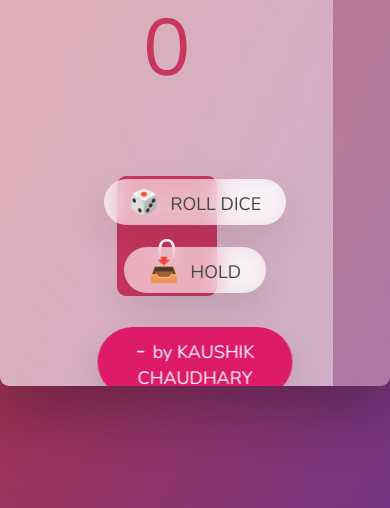
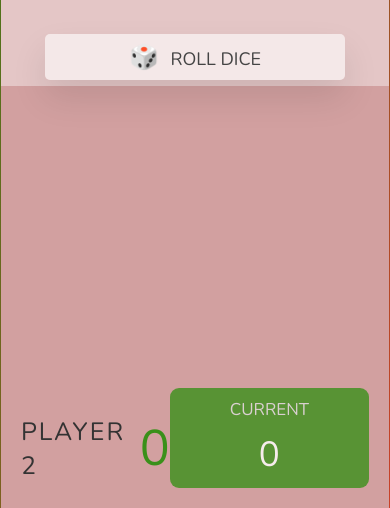
Before and after one commit to kaushikbchaudhary/pigGame, a plain HTML site: page index.html in a window 390 px wide. Shown: the part 336-844 px from the top of the page. Drawn offline with nearby package versions, Linux system fonts and the light colour scheme.

Commit message:
responsiv layouts

```diff
--- a/index.html
+++ b/index.html
@@ -5,6 +5,11 @@
     <meta name="viewport" content="width=device-width, initial-scale=1.0" />
     <meta http-equiv="X-UA-Compatible" content="ie=edge" />
     <link rel="stylesheet" href="style.css" />
+    <link
+      rel="stylesheet"
+      media="screen and (max-width: 580px)"
+      href="mobail.css"
+    />
     <title>Pig Game</title>
   </head>
   <body>
--- /dev/null
+++ b/mobail.css
@@ -0,0 +1,72 @@
+main {
+  height: 100%;
+  border-radius: 0%;
+  margin: 0.1rem;
+  flex-direction: column;
+  filter: none;
+  background-color: rgb(210, 160, 160);
+}
+
+.player {
+  padding: 0.5rem;
+}
+/* ELEMENTS */
+.name {
+  font-size: 2.5rem;
+  letter-spacing: 2px;
+  word-spacing: 30px;
+  margin-bottom: 5px;
+}
+.score {
+  font-size: 5rem;
+  margin-bottom: 5px;
+  /* margin: 30px; */
+}
+.current {
+  width: 75%;
+  padding: 1rem;
+}
+
+/* ABSOLUTE POSITIONED ELEMENTS */
+.btn {
+  backdrop-filter: none;
+
+  border-radius: 5px;
+  width: 10rem;
+}
+.btn--hold {
+  top: 8rem;
+  left: 50%;
+  width: 30rem;
+}
+.btn--new {
+  top: 2rem;
+  left: 50%;
+  width: 30rem;
+}
+.btn--roll {
+  top: 37rem;
+  left: 50%;
+  width: 30rem;
+}
+.contact {
+  display: none;
+}
+.dice {
+  top: 25rem;
+  left: 50%;
+}
+.player--0 {
+  align-items: flex-start;
+  flex-direction: row;
+  padding: 20px;
+  padding-top: 14rem;
+  /* align-items: flex-end; */
+}
+
+.player--1 {
+  align-items: flex-start;
+  flex-direction: row;
+  padding: 20px;
+  align-items: flex-end;
+}
--- a/style.css
+++ b/style.css
@@ -16,7 +16,7 @@ body {
   font-weight: 400;
   height: 100vh;
   color: #333;
-  background-image: linear-gradient(to top left, #753682 0%, #bf2e34 100%);
+  background-image: linear-gradient(to top left, #e44a2f 0%, #3a901a 100%);
   display: flex;
   align-items: center;
   justify-content: center;
@@ -59,7 +59,7 @@ main {
 .score {
   font-size: 8rem;
   font-weight: 300;
-  color: #c7365f;
+  color: #3a901a;
   margin-bottom: auto;
 }
 
@@ -78,7 +78,7 @@ main {
 }
 
 .current {
-  background-color: #c7365f;
+  background-color: #3a901a;
   opacity: 0.8;
   border-radius: 9px;
   color: #fff;
@@ -139,7 +139,7 @@ main {
   top: 46.1rem;
 }
 .contact {
-  background-color: rgb(221, 27, 105);
+  background-color: #3a901a;
   color: white;
   font-weight: 400;
   text-transform: none;
```
